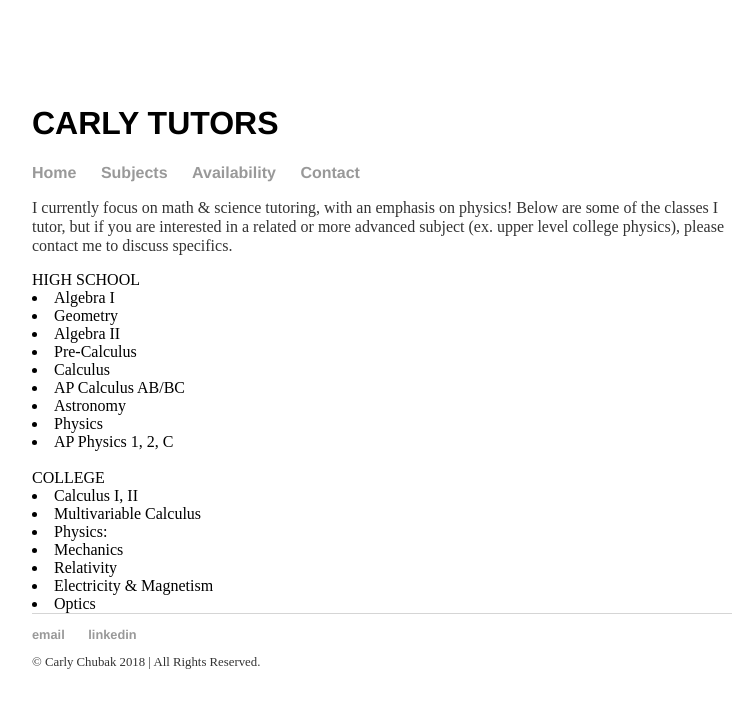
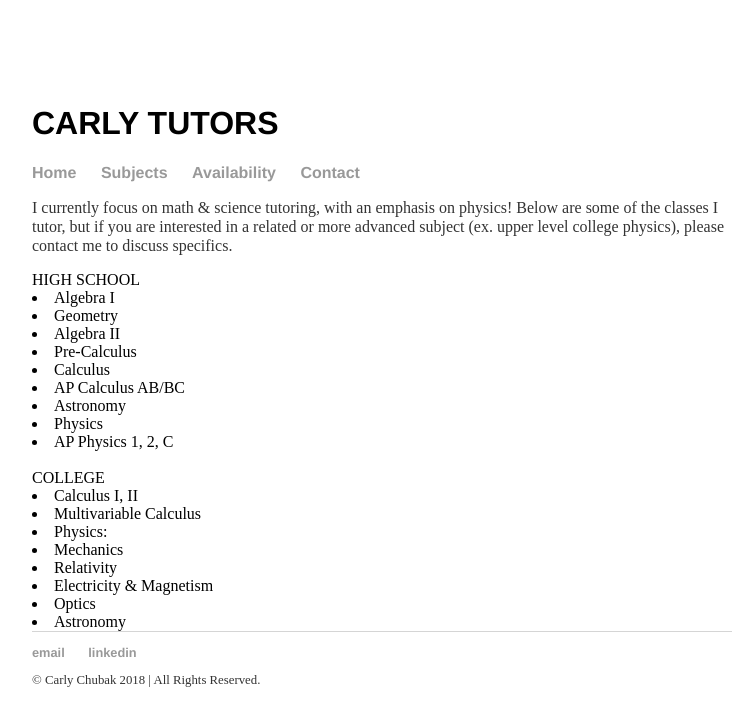
Before and after one commit to carlychubak/tutor, a Jekyll site: the page built from subjects/index.html, in a window 1280 px wide. Shown: the top 726 px of the page, without its empty margins (258-1013 px from the left). Built offline with Jekyll 4.4.1, drawn with Linux system fonts in a browser that asks for light colours.

Commit message:
Update index.html

```diff
--- a/subjects/index.html
+++ b/subjects/index.html
@@ -29,6 +29,7 @@ more advanced subject (ex. upper level college physics), please contact me to di
  <li> Relativity
   <li>Electricity & Magnetism
   <li>Optics
+  <li>Astronomy
 	  <br>
 
 
```
